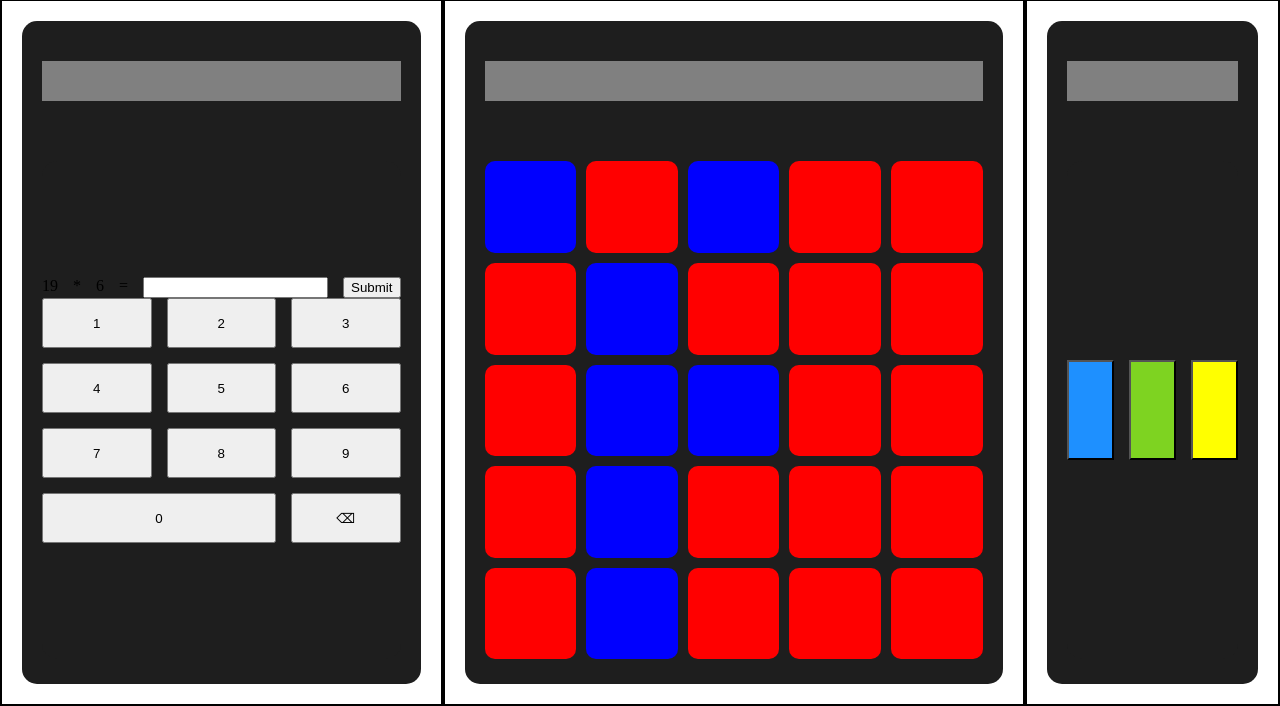
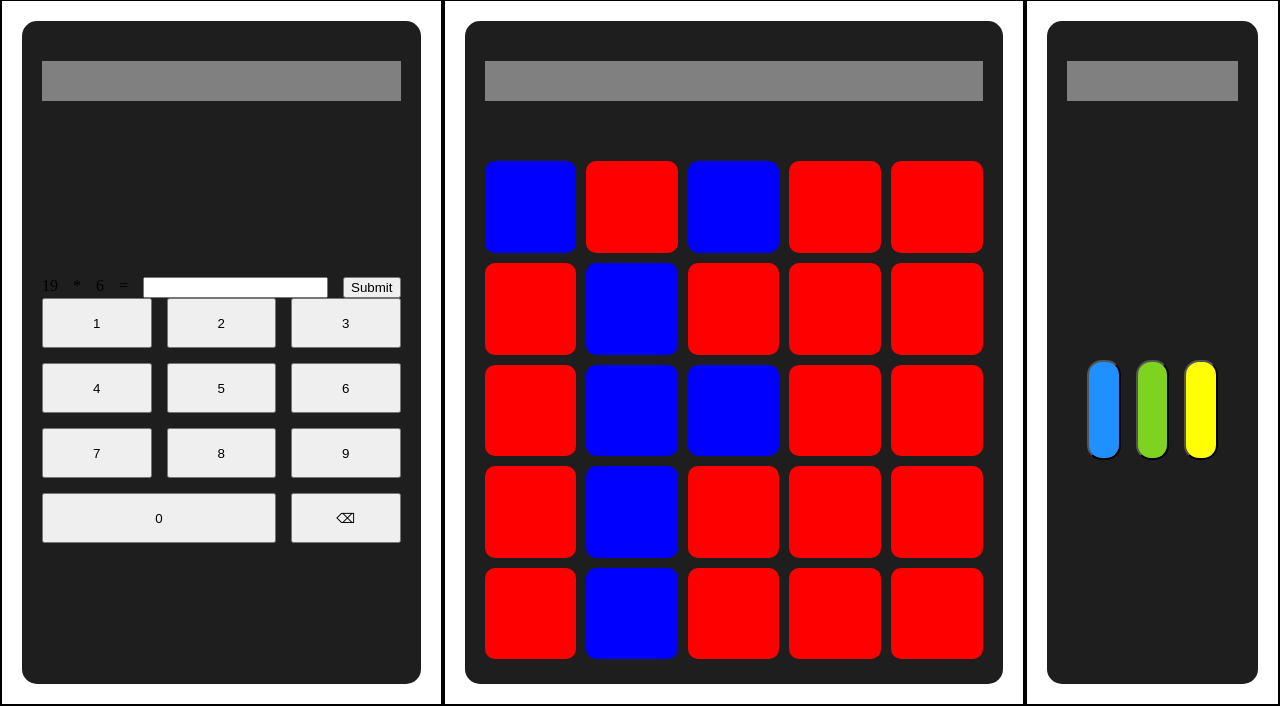
Before and after one commit to Hernandez-Marcos/Triple-task, a Django app: page /games/ in a window 1280 px wide. Shown: the part 894-1600 px from the top of the page. Run offline with Django 5.2, Linux system fonts and the light colour scheme.

Commit message:
add padding to pattern game. Add border radius to pattern buttons

```diff
--- a/games/static/games/styles/pattern.css
+++ b/games/static/games/styles/pattern.css
@@ -9,6 +9,7 @@
     transition: background-color 0.2s ease;
     background-color: #1E1E1E;
     border-radius: 15px;
+    padding: 20px;
 }
 
 .pattern-game::before {
@@ -52,6 +53,7 @@
 .pattern-button {
     flex: 1;
     height: 100px;
+    border-radius: 15px;
 }
 
 .blue {
```
